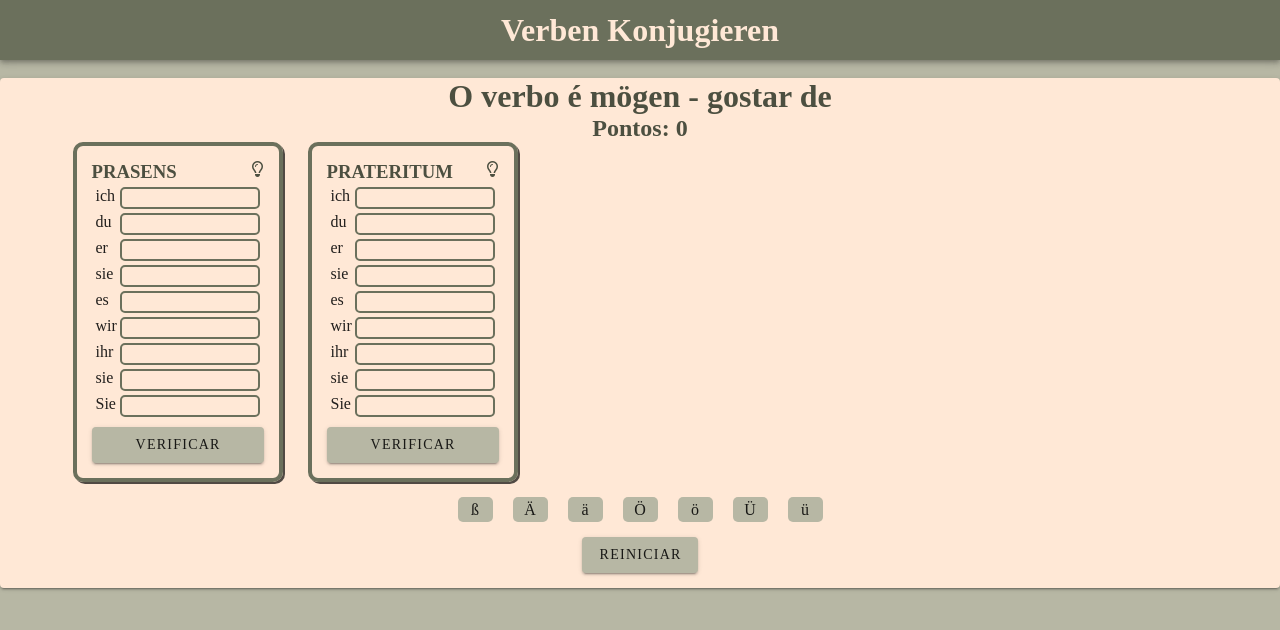
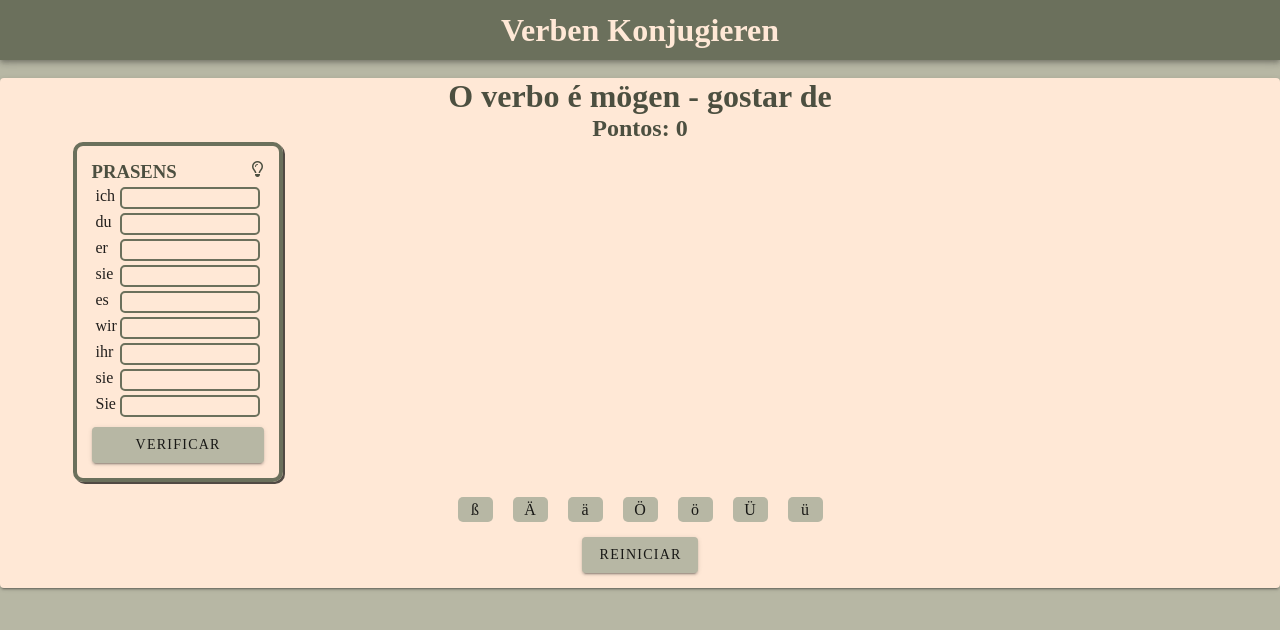
Before and after one commit to LelePG/verben-konjugieren, a Vue app in the folder verben/: page /jogar in a window 1280 px wide. Shown: the top 630 px of the page. Built offline with nearby package versions, Linux system fonts and the light colour scheme.

Commit message:
adicionado tempos verbais e getter no vuex

```diff
--- a/verben/src/components/conjugacoes.vue
+++ b/verben/src/components/conjugacoes.vue
@@ -2,7 +2,7 @@
   <div class="conjugacoes">
     <div class = "titulo">
     <h3 id="tempoVerbal">{{ tempoVerbal }}</h3>
-    <i class="far fa-lightbulb" @click="escondeResposta = false"></i>
+    <i class="far fa-lightbulb" @click="escondeResposta = !escondeResposta"></i>
     </div>
     <div v-if="escondeResposta">
     <ul id="tentantivasUsuario" >
--- a/verben/src/components/principal.vue
+++ b/verben/src/components/principal.vue
@@ -35,22 +35,23 @@ export default {
         Conjugacoes,
     },
     computed:{
-      ...mapGetters(["getInputFocus", "getPontos"])
+      ...mapGetters(["getInputFocus", "getPontos", "getTemposVerbais"])
     },
     data: function(){
         return{
             verbo:"brauchen",
             traducao: "procurar",
-            tempos:["PRASENS","PRATERITUM"]
+            tempos:[]
         }
     },
     created: function () {
         const texto = file.toString().split("\n")
         const indiceAleatorio = Math.trunc(Math.random() * texto.length);
-        console.log(indiceAleatorio)
         const verboEtraducao = texto[indiceAleatorio].split(":")
         this.verbo = verboEtraducao[0].trim()
         this.traducao = verboEtraducao[1].trim()
+
+        this.tempos = this.getTemposVerbais
     },
     methods :{
       insereCaracter: function(caracter){
--- a/verben/src/vuex/store.js
+++ b/verben/src/vuex/store.js
@@ -6,7 +6,8 @@ Vue.use(Vuex)
 export default new Vuex.Store({
   state: {
     inputFocus: "",
-    pontos : 0
+    pontos : 0,
+    temposVerbais: ["PRASENS"]
   },
   getters:{
     getInputFocus: function(state){
@@ -14,6 +15,9 @@ export default new Vuex.Store({
     },
     getPontos: function(state){
       return state.pontos
+    },
+    getTemposVerbais: function(state){
+      return state.temposVerbais
     }
   },
   mutations: {
```
Also changed, not shown: 1 other file (tests, documents, lock files or other folders).
